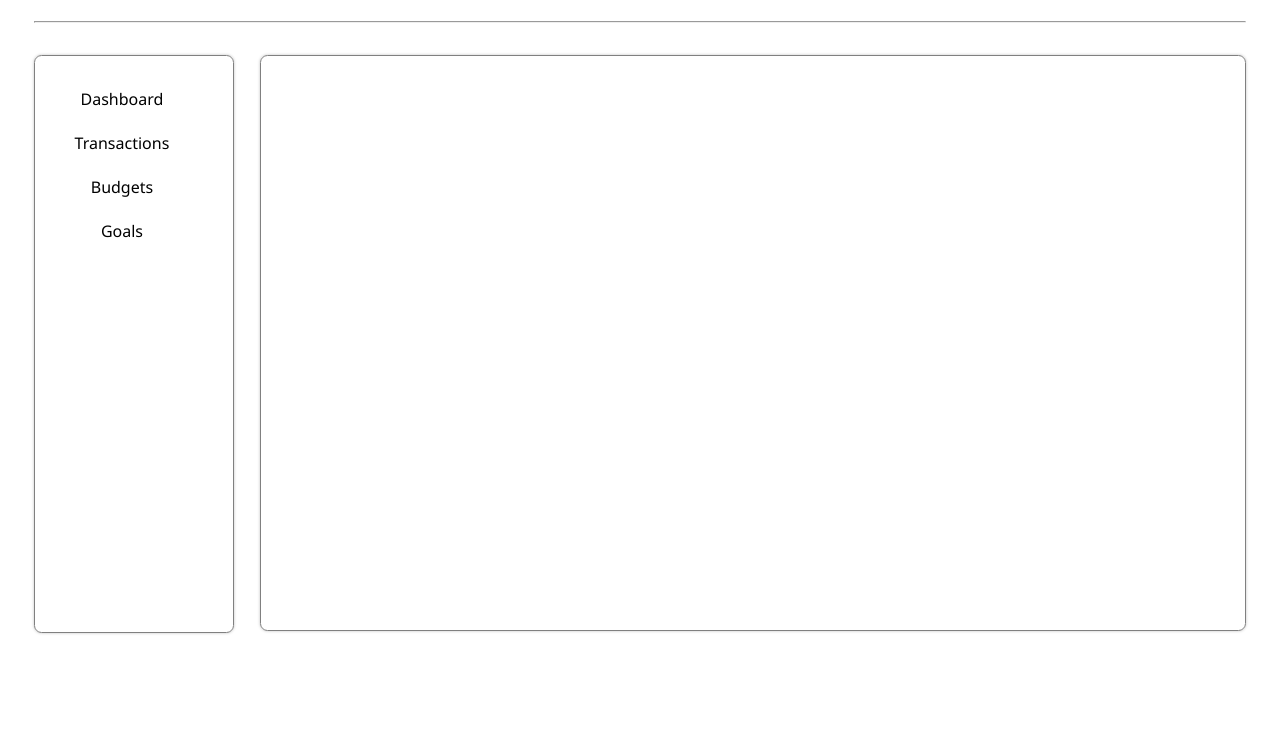
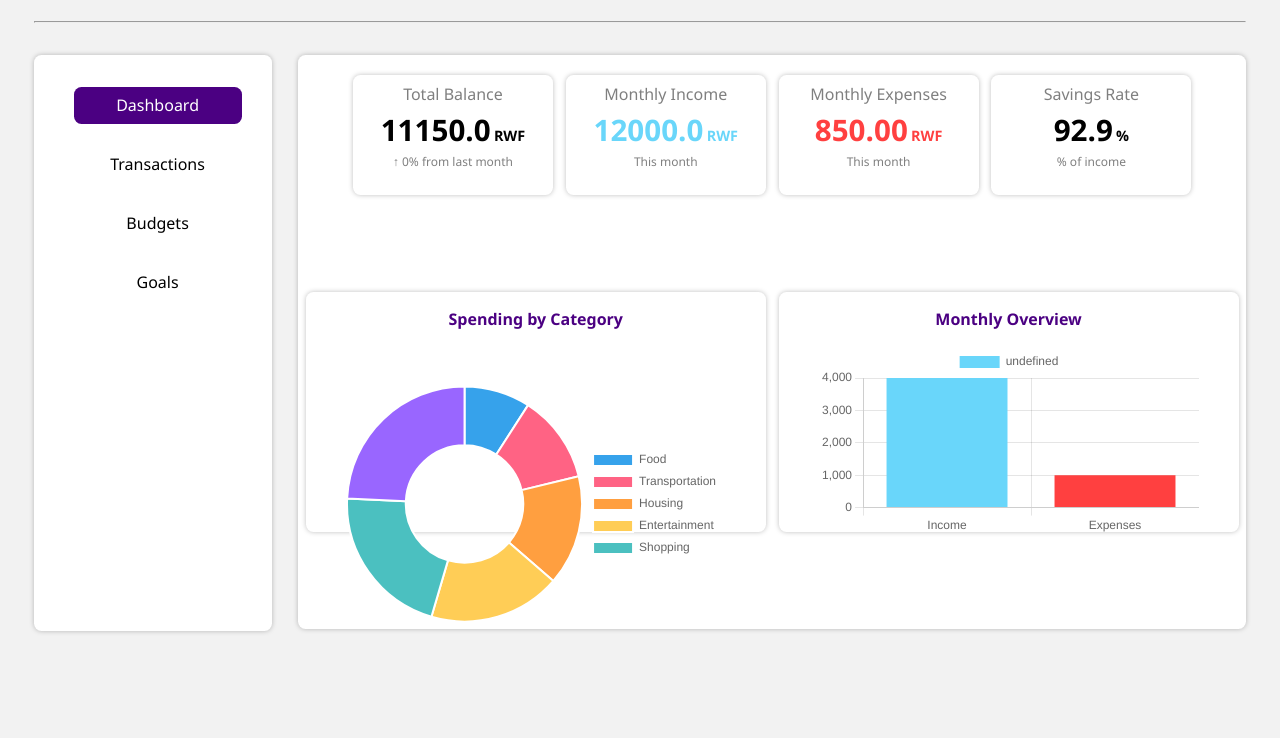
Before and after one commit to mgalen007/Smart-Expense-Tracker, a plain HTML site: page frontend/pages/index.html in a window 1280 px wide. Shown: the part 90-828 px from the top of the page. Drawn offline with nearby package versions, Linux system fonts and the light colour scheme.

Commit message:
Initial dashboard design

```diff
--- a/frontend/pages/index.html
+++ b/frontend/pages/index.html
@@ -4,11 +4,12 @@
     <meta charset="UTF-8">
     <meta name="viewport" content="width=device-width, initial-scale=1.0">
     <link rel="stylesheet" href="../stylesheets/styles.css">
-    <title>SmartSpend -Home</title>
+    <script src="https://cdn.jsdelivr.net/npm/chart.js"></script>
+    <title>SmartSpend - Dashboard</title>
 </head>
 <body>
     <header>
-        <h2>SmartSpend Expense Tracker</h2>
+        <h2 class="indigo">SmartSpend Expense Tracker</h2>
         <p class="gray">Take control of your finances</p>
         <hr>
     </header>
@@ -19,7 +20,7 @@
             </div>
             <div id="pages">
                 <ul>
-                    <li>Dashboard</li><br>
+                    <li id="active">Dashboard</li><br>
                     <li>Transactions</li><br>
                     <li>Budgets</li><br>
                     <li>Goals</li><br>
@@ -27,8 +28,40 @@
             </div>
         </aside>
         <div id="main-content">
-
+            <div id="mc-tabs">
+                <div class="mc-tab">
+                    <p class="gray">Total Balance</p>
+                    <h1 class="amount">11150.0</h1>
+                    <p class="sub-h gray">↑ 0% from last month</p>
+                </div>
+                <div class="mc-tab">
+                    <p class="gray">Monthly Income</p>
+                    <h1 class="amount" id="monthly-i">12000.0</h1>
+                    <p class="sub-h gray">This month</p>
+                </div>
+                <div class="mc-tab">
+                    <p class="gray">Monthly Expenses</p>
+                    <h1 class="amount" id="monthly-e">850.00</h1>
+                    <p class="sub-h gray">This month</p>
+                </div>
+                <div class="mc-tab">
+                    <p class="gray">Savings Rate</p>
+                    <h1 class="amount" id="savings">92.9</h1>
+                    <p class="sub-h gray">% of income</p>
+                </div>
+            </div>
+            <div id="charts">
+                <div class="chart">
+                    <p class="indigo"><strong>Spending by Category</strong></p>
+                    <canvas id="category-chart"></canvas>
+                </div>
+                <div class="chart">
+                    <p class="indigo"><strong>Monthly Overview</strong></p>
+                    <canvas id="monthly-chart"></canvas>
+                </div>
+            </div>
         </div>
     </main>
+    <script src="../scripts/app.js"></script>
 </body>
 </html>
--- a/frontend/scripts/app.js
+++ b/frontend/scripts/app.js
@@ -0,0 +1,32 @@
+
+const categoryChart = document.getElementById('category-chart')
+const monthlyChart = document.getElementById('monthly-chart')
+
+new Chart(categoryChart, {
+    type: 'doughnut',
+    data: {
+        labels: ['Food', 'Transportation', 'Housing', 'Entertainment', 'Shopping'],
+        datasets: [{
+            data: [300, 400, 500, 600, 700, 800]
+        }]
+    },
+    options: {
+        responsive: false,
+        plugins: {
+            legend: {
+                position: 'right'
+            }
+        }
+    }
+})
+
+new Chart(monthlyChart, {
+    type: 'bar',
+    data: {
+        labels: ['Income', 'Expenses'],
+        datasets: [{
+            data: [4000, 1000],
+            backgroundColor: ['rgb(105, 214, 250)', 'rgba(255, 0, 0, 0.75)']
+        }]
+    }
+})
--- a/frontend/stylesheets/styles.css
+++ b/frontend/stylesheets/styles.css
@@ -4,6 +4,7 @@
 
 body{
     height: 100vh;
+    background: rgba(0, 0, 0, 0.05);
 }
 
 header{
@@ -18,8 +19,9 @@ main{
 }
 
 #sidebar{
-    border: 1.5px solid gray;
-    box-shadow: 0 0 3px rgba(0, 0, 0, 0.25);
+    background: white;
+    border: none;;
+    box-shadow: 0 0 5px rgba(0, 0, 0, 0.25);
     height: 70vh;
     width: fit-content;
     text-align: center;
@@ -29,8 +31,9 @@ main{
 }
 
 #main-content{
-    border: 1.5px solid gray;
-    box-shadow: 0 0 3px rgba(0, 0, 0, 0.25);
+    background: white;
+    border: none;;
+    box-shadow: 0 0 5px rgba(0, 0, 0, 0.25);
     height: 71.75vh;
     width: 80vw;
     border-radius: 7.5px;
@@ -40,7 +43,154 @@ main{
     list-style-type: none;
 }
 
+#sidebar li{
+    border: 2px solid black;
+    padding: 7.5px 20px;
+    border-radius: 7.5px;
+    border: none;
+    cursor: pointer;
+    transition: all .25s ease-in-out;
+    width: 95%;
+    text-align: center;
+}
+
+#sidebar li#active{
+    color: white;
+    background: indigo;
+}
+
+#sidebar li:hover{
+    color: white;
+    background: indigo;
+}
+
 .gray{
     color: rgba(0, 0, 0, 0.5);
     transform: translateY(-1vh);
 }
+
+.indigo{
+    color: indigo;
+}
+
+#mc-tabs{
+    display: flex;
+    justify-content: center;
+    gap: 1vw;
+    margin-top: 2.5vh;
+    padding: 0 1vw;
+    flex-wrap: wrap;
+}
+
+.mc-tab{
+    border-radius: 7.5px;
+    box-shadow: 0 0 5px rgba(0, 0, 0, 0.25);
+    border: none;;
+    height: 15vh;
+    width: 200px;
+}
+
+#charts{
+    display: flex;
+    height: 70%;
+    width: auto;
+    margin-top: 2vh;
+    justify-content: center;
+    align-items: center;
+    gap: 1vw;
+}
+
+.chart{
+    box-shadow: 0 0 5px rgba(0, 0, 0, 0.25);
+    height: 30vh;
+    width: calc(fit-content + 50px);
+    border: none;;
+    border-radius: 7.5px;
+    padding: 0 30px;
+}
+
+.mc-tab .gray{
+    text-align: center;
+}
+
+.chart .indigo{
+    text-align: center;
+}
+
+.amount{
+    text-align: center;
+    transform: translateY(-3vh);
+    font-size: 1.85rem;
+}
+
+.amount::after{
+    content: "RWF";
+    font-size: .9rem;
+    margin-left: .25vw;
+}
+
+.amount#savings::after{
+    content: "%";
+}
+
+.sub-h{
+    font-size: .75rem;
+    transform: translateY(-5vh);
+}
+
+#monthly-i{
+    color: rgb(105, 214, 250);
+}
+
+#monthly-e{
+    color: rgba(255, 0, 0, 0.75);
+}
+
+#category-chart{
+    height: 50%;
+    width: calc(80% + 60px);
+    margin-left: auto;
+    margin-right: auto;
+    transform: translateY(-4vh);
+}
+
+#monthly-chart{
+    height: 60%;
+    width: calc(80% + 60px);
+    margin-left: auto;
+    margin-right: auto;
+}
+
+@media(max-width: 685px){
+    #sidebar{
+        display: none;
+    }
+    #main-content{
+        width: calc(87vw);
+        margin-right: auto;
+        margin-left: auto;
+    }
+}
+
+@media(max-width: 1290px){
+    .chart{
+        width: 400px;
+    }
+}
+
+@media(max-width: 1115px){
+    .chart{
+        width: 380px;
+        transform: translateY(-5vh);
+    }
+}
+
+@media(max-width: 600px){
+    #charts{
+        flex-wrap: wrap;
+        margin-top: 7.5vh;
+    }
+    #main-content{
+        height: calc(100% + 1.5vh);
+    }
+}
```
